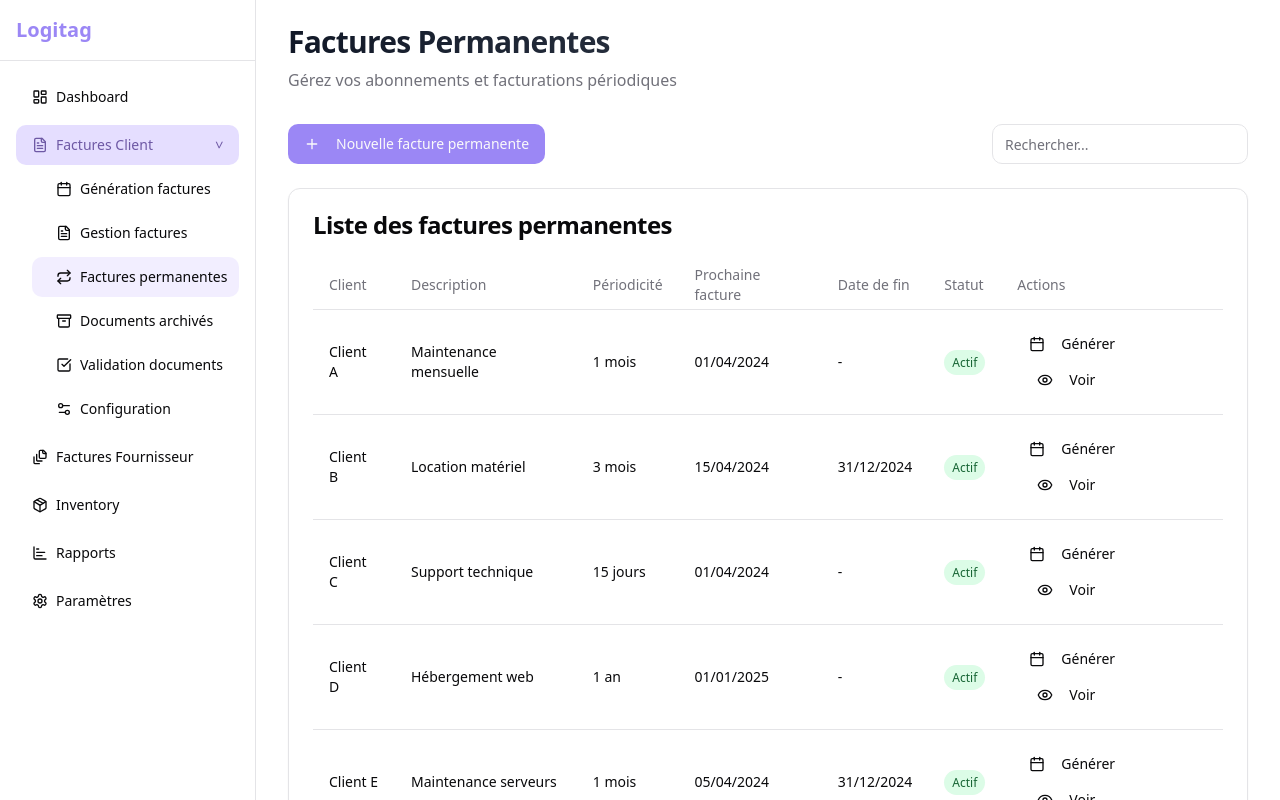
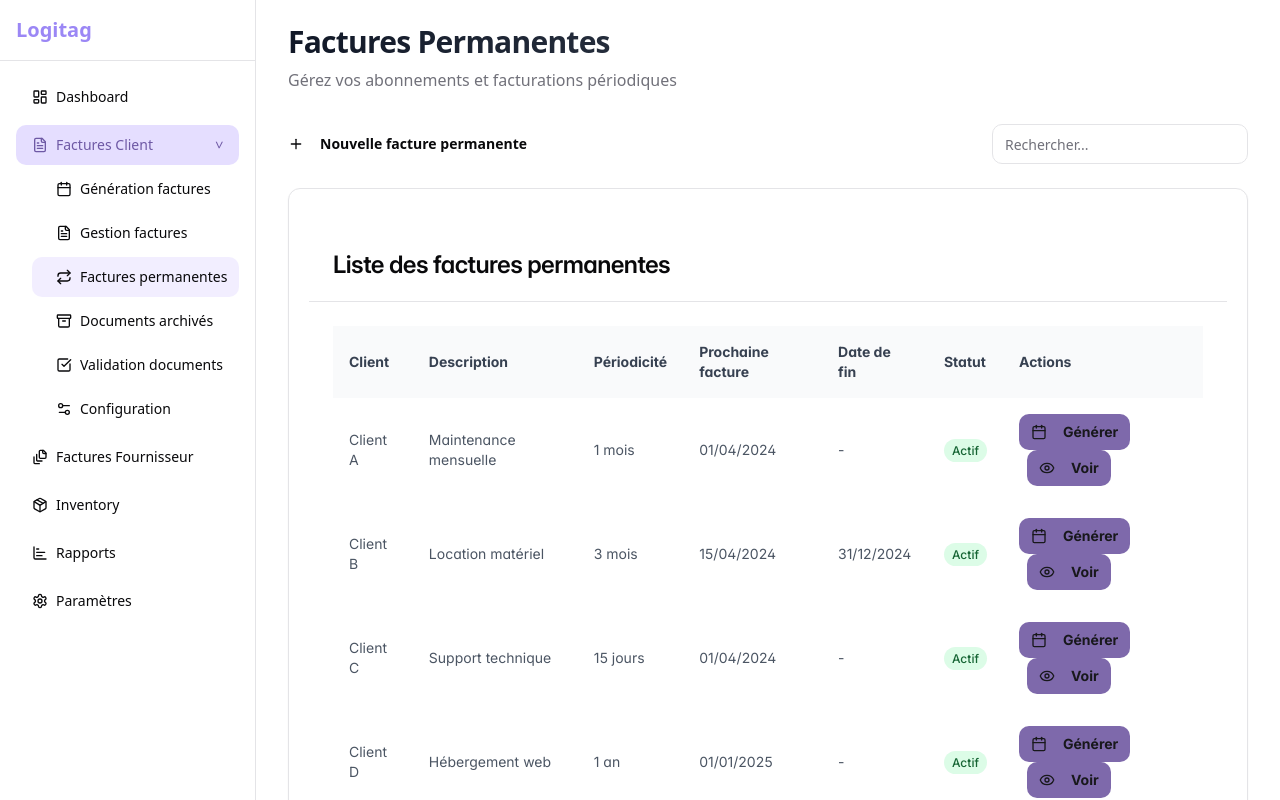
Before and after one commit to Aymanebouf/logitag-billing-navigator-69, a React (Vite) app: page /factures-client/permanentes in a window 1280 px wide. Built offline with nearby package versions, Linux system fonts and the light colour scheme.

Commit message:
Refactor: Use PrimeReact components
Migrate components to use PrimeReact library.

```diff
--- a/src/pages/factures-client/FacturePermanente.tsx
+++ b/src/pages/factures-client/FacturePermanente.tsx
@@ -1,43 +1,22 @@
 
 import { useState } from "react";
-import { cn } from "@/lib/utils";
 import { Layout } from "@/components/Layout";
-import {
-  Card,
-  CardContent,
-  CardHeader,
-  CardTitle,
-} from "@/components/ui/card";
-import { Button } from "@/components/ui/button";
-import { Input } from "@/components/ui/input";
-import {
-  Table,
-  TableBody,
-  TableCell,
-  TableHead,
-  TableHeader,
-  TableRow,
-} from "@/components/ui/table";
-import {
-  Dialog,
-  DialogContent,
-  DialogHeader,
-  DialogTitle,
-  DialogTrigger,
-} from "@/components/ui/dialog";
-import {
-  Select,
-  SelectContent,
-  SelectItem,
-  SelectTrigger,
-  SelectValue,
-} from "@/components/ui/select";
-import { Label } from "@/components/ui/label";
-import { Plus, FileText, Calendar, Eye, ExternalLink } from "lucide-react";
+import { Card } from "primereact/card";
+import { Button } from "primereact/button";
+import { InputText } from "primereact/inputtext";
+import { Dialog } from "primereact/dialog";
+import { Dropdown } from "primereact/dropdown";
+import { Calendar } from "primereact/calendar";
+import { DataTable } from "primereact/datatable";
+import { Column } from "primereact/column";
+import { FileText, Calendar as CalendarIcon, Eye, ExternalLink, Plus } from "lucide-react";
+import { PrimeAdapter } from "@/components/PrimeAdapter";
 
 const FacturePermanente = () => {
   const [selectedClient, setSelectedClient] = useState<string | null>(null);
   const [selectedFacture, setSelectedFacture] = useState<any>(null);
+  const [clientDialogVisible, setClientDialogVisible] = useState(false);
+  const [factureDetailsDialogVisible, setFactureDetailsDialogVisible] = useState(false);
 
   const facturesLiees = [
     {
@@ -192,6 +171,32 @@ const FacturePermanente = () => {
     { nom: "Client G", description: "Formation", periodicite: "3 mois", prochaine: "15/05/2024", fin: "31/12/2024", statut: "Actif" }
   ];
 
+  const typePrestations = [
+    { label: 'Location de palettes', value: 'location-palettes' },
+    { label: 'Services de maintenance', value: 'maintenance' },
+    { label: 'Nettoyage industriel', value: 'nettoyage' },
+    { label: 'Stockage de containers', value: 'stockage-containers' },
+    { label: 'Transport de marchandises', value: 'transport' },
+    { label: 'Formation', value: 'formation' },
+    { label: 'Maintenance de machines', value: 'maintenance-machines' },
+    { label: 'Consommation électrique', value: 'electricite' },
+    { label: "Location d'espace de stockage", value: 'stockage-espace' },
+    { label: 'Service de livraison', value: 'livraison' }
+  ];
+
+  const periodes = [
+    { label: '15 jours', value: '15j' },
+    { label: '1 mois', value: '1m' },
+    { label: '3 mois', value: '3m' },
+    { label: '6 mois', value: '6m' },
+    { label: '1 an', value: '1a' }
+  ];
+
+  const moments = [
+    { label: 'Avant la période', value: 'avant' },
+    { label: 'Après la période', value: 'apres' }
+  ];
+
   // Fonction pour afficher les détails selon le type de prestation
   const renderDetailsFields = (facture) => {
     const details = facture.details;
@@ -284,6 +289,90 @@ const FacturePermanente = () => {
     }
   };
 
+  const statutBodyTemplate = (rowData) => {
+    let bgClass = "bg-gray-100 text-gray-800";
+
+    if (rowData.statut === "Actif") {
+      bgClass = "bg-green-100 text-green-800";
+    }
+
+    return (
+      <span className={`px-2 py-1 rounded-full text-xs font-medium ${bgClass}`}>
+        {rowData.statut}
+      </span>
+    );
+  };
+
+  const statutFactureBodyTemplate = (rowData) => {
+    let bgClass = "bg-gray-100 text-gray-800";
+
+    if (rowData.statut === "Payée") {
+      bgClass = "bg-green-100 text-green-800";
+    } else if (rowData.statut === "En attente") {
+      bgClass = "bg-yellow-100 text-yellow-800";
+    } else if (rowData.statut === "À générer") {
+      bgClass = "bg-blue-100 text-blue-800";
+    }
+
+    return (
+      <span className={`px-2 py-1 rounded-full text-xs font-medium ${bgClass}`}>
+        {rowData.statut}
+      </span>
+    );
+  };
+
+  const actionsBodyTemplate = (rowData) => {
+    return (
+      <div className="space-x-2">
+        <Button
+          icon={() => <CalendarIcon className="w-4 h-4 mr-2" />}
+          label="Générer"
+          className={PrimeAdapter.buttonClass("secondary", "sm")}
+        />
+        <Button
+          icon={() => <Eye className="w-4 h-4 mr-2" />}
+          label="Voir"
+          className={PrimeAdapter.buttonClass("secondary", "sm")}
+          onClick={() => {
+            setSelectedClient(rowData.nom);
+            setClientDialogVisible(true);
+          }}
+        />
+      </div>
+    );
+  };
+
+  const factureActionsBodyTemplate = (rowData) => {
+    return (
+      <Button
+        icon={() => <ExternalLink className="w-4 h-4 mr-2" />}
+        label="Détails"
+        className={PrimeAdapter.buttonClass("ghost", "sm")}
+        onClick={() => {
+          setSelectedFacture(rowData);
+          setFactureDetailsDialogVisible(true);
+        }}
+      />
+    );
+  };
+
+  const footerNewFactureDialog = (
+    <div className="flex justify-end">
+      <Button
+        label="Annuler"
+        icon="pi pi-times"
+        className={PrimeAdapter.buttonClass("outline")}
+        onClick={() => { /* action d'annulation */ }}
+      />
+      <Button
+        label="Créer l'abonnement"
+        icon={() => <FileText className="w-4 h-4 mr-2" />}
+        className={PrimeAdapter.buttonClass("default")}
+        onClick={() => { /* action de création */ }}
+      />
+    </div>
+  );
+
   return (
     <Layout>
       <div className="space-y-6">
@@ -297,236 +386,187 @@ const FacturePermanente = () => {
         </header>
 
         <div className="flex justify-between items-center mb-6">
-          <Dialog>
-            <DialogTrigger asChild>
-              <Button>
-                <Plus className="w-4 h-4 mr-2" />
-                Nouvelle facture permanente
-              </Button>
-            </DialogTrigger>
-            <DialogContent className="sm:max-w-[425px]">
-              <DialogHeader>
-                <DialogTitle>Créer une facture permanente</DialogTitle>
-              </DialogHeader>
-              <div className="space-y-4 py-4">
-                <div className="space-y-2">
-                  <Label htmlFor="client">Client</Label>
-                  <Input id="client" placeholder="Nom du client" />
-                </div>
-                <div className="space-y-2">
-                  <Label htmlFor="description">Description de la prestation</Label>
-                  <Input id="description" placeholder="Description" />
-                </div>
-                <div className="space-y-2">
-                  <Label htmlFor="typePrestation">Type de prestation</Label>
-                  <Select>
-                    <SelectTrigger>
-                      <SelectValue placeholder="Choisir un type" />
-                    </SelectTrigger>
-                    <SelectContent>
-                      <SelectItem value="location-palettes">Location de palettes</SelectItem>
-                      <SelectItem value="maintenance">Services de maintenance</SelectItem>
-                      <SelectItem value="nettoyage">Nettoyage industriel</SelectItem>
-                      <SelectItem value="stockage-containers">Stockage de containers</SelectItem>
-                      <SelectItem value="transport">Transport de marchandises</SelectItem>
-                      <SelectItem value="formation">Formation</SelectItem>
-                      <SelectItem value="maintenance-machines">Maintenance de machines</SelectItem>
-                      <SelectItem value="electricite">Consommation électrique</SelectItem>
-                      <SelectItem value="stockage-espace">Location d'espace de stockage</SelectItem>
-                      <SelectItem value="livraison">Service de livraison</SelectItem>
-                    </SelectContent>
-                  </Select>
-                </div>
-                <div className="space-y-2">
-                  <Label htmlFor="periodicite">Périodicité</Label>
-                  <Select>
-                    <SelectTrigger>
-                      <SelectValue placeholder="Choisir une périodicité" />
-                    </SelectTrigger>
-                    <SelectContent>
-                      <SelectItem value="15j">15 jours</SelectItem>
-                      <SelectItem value="1m">1 mois</SelectItem>
-                      <SelectItem value="3m">3 mois</SelectItem>
-                      <SelectItem value="6m">6 mois</SelectItem>
-                      <SelectItem value="1a">1 an</SelectItem>
-                    </SelectContent>
-                  </Select>
-                </div>
-                <div className="space-y-2">
-                  <Label htmlFor="facturation">Moment de facturation</Label>
-                  <Select>
-                    <SelectTrigger>
-                      <SelectValue placeholder="Choisir le moment" />
-                    </SelectTrigger>
-                    <SelectContent>
-                      <SelectItem value="avant">Avant la période</SelectItem>
-                      <SelectItem value="apres">Après la période</SelectItem>
-                    </SelectContent>
-                  </Select>
-                </div>
-                <div className="space-y-2">
-                  <Label htmlFor="debut">Date de début</Label>
-                  <Input id="debut" type="date" />
-                </div>
-                <div className="space-y-2">
-                  <Label htmlFor="fin">Date de fin (optionnelle)</Label>
-                  <Input id="fin" type="date" />
-                  <p className="text-xs text-muted-foreground">
-                    Laissez vide pour un abonnement sans date de fin
-                  </p>
-                </div>
-                <Button type="submit" className="w-full">
-                  <FileText className="w-4 h-4 mr-2" />
-                  Créer l'abonnement
-                </Button>
-              </div>
-            </DialogContent>
-          </Dialog>
+          <Button
+            label="Nouvelle facture permanente"
+            icon={() => <Plus className="w-4 h-4 mr-2" />}
+            className={PrimeAdapter.buttonClass()}
+            onClick={() => {
+              // Ouvrir le dialogue pour nouvelle facture
+            }}
+          />
 
           <div className="w-64">
-            <Input placeholder="Rechercher..." />
+            <InputText
+              placeholder="Rechercher..."
+              className={PrimeAdapter.inputClass()}
+            />
           </div>
         </div>
 
-        <Card>
-          <CardHeader>
-            <CardTitle>Liste des factures permanentes</CardTitle>
-          </CardHeader>
-          <CardContent>
-            <Table>
-              <TableHeader>
-                <TableRow>
-                  <TableHead>Client</TableHead>
-                  <TableHead>Description</TableHead>
-                  <TableHead>Périodicité</TableHead>
-                  <TableHead>Prochaine facture</TableHead>
-                  <TableHead>Date de fin</TableHead>
-                  <TableHead>Statut</TableHead>
-                  <TableHead>Actions</TableHead>
-                </TableRow>
-              </TableHeader>
-              <TableBody>
-                {clientsList.map((client, index) => (
-                  <TableRow key={index}>
-                    <TableCell>{client.nom}</TableCell>
-                    <TableCell>{client.description}</TableCell>
-                    <TableCell>{client.periodicite}</TableCell>
-                    <TableCell>{client.prochaine}</TableCell>
-                    <TableCell>{client.fin}</TableCell>
-                    <TableCell>
-                      <span className="px-2 py-1 rounded-full bg-green-100 text-green-800 text-xs font-medium">
-                        {client.statut}
-                      </span>
-                    </TableCell>
-                    <TableCell className="space-x-2">
-                      <Button variant="ghost" size="sm">
-                        <Calendar className="w-4 h-4 mr-2" />
-                        Générer
-                      </Button>
-                      <Dialog>
-                        <DialogTrigger asChild>
-                          <Button variant="ghost" size="sm" onClick={() => setSelectedClient(client.nom)}>
-                            <Eye className="w-4 h-4 mr-2" />
-                            Voir
-                          </Button>
-                        </DialogTrigger>
-                        <DialogContent className="sm:max-w-[800px]">
-                          <DialogHeader>
-                            <DialogTitle>Factures liées - {client.nom}</DialogTitle>
-                          </DialogHeader>
+        <Card className={PrimeAdapter.cardClass()}>
+          <div className="flex flex-col space-y-1.5 p-6 border-b">
+            <h3 className="text-2xl font-semibold leading-none tracking-tight">
+              Liste des factures permanentes
+            </h3>
+          </div>
+          <div className="p-6">
+            <DataTable
+              value={clientsList}
+              paginator
+              rows={10}
+              rowsPerPageOptions={[5, 10, 25, 50]}
+              tableStyle={{ minWidth: '50rem' }}
+              className={PrimeAdapter.tableClass()}
+            >
+              <Column field="nom" header="Client" />
+              <Column field="description" header="Description" />
+              <Column field="periodicite" header="Périodicité" />
+              <Column field="prochaine" header="Prochaine facture" />
+              <Column field="fin" header="Date de fin" />
+              <Column field="statut" header="Statut" body={statutBodyTemplate} />
+              <Column body={actionsBodyTemplate} header="Actions" style={{ width: '200px' }} />
+            </DataTable>
+          </div>
+        </Card>
+
+        {/* Dialogues */}
+        <Dialog
+          header={`Factures liées - ${selectedClient}`}
+          visible={clientDialogVisible}
+          style={{ width: '800px' }}
+          onHide={() => setClientDialogVisible(false)}
+          className={PrimeAdapter.dialogClass()}
+        >
           <div className="mt-4">
-                            <Table>
-                              <TableHeader>
-                                <TableRow>
-                                  <TableHead>Numéro</TableHead>
-                                  <TableHead>Date</TableHead>
-                                  <TableHead>Montant</TableHead>
-                                  <TableHead>Statut</TableHead>
-                                  <TableHead>Actions</TableHead>
-                                </TableRow>
-                              </TableHeader>
-                              <TableBody>
-                                {facturesLiees.map((facture) => (
-                                  <TableRow key={facture.id}>
-                                    <TableCell>{facture.numero}</TableCell>
-                                    <TableCell>{facture.date}</TableCell>
-                                    <TableCell>{facture.montant}</TableCell>
-                                    <TableCell>
-                                      <span
-                                        className={cn(
-                                          "px-2 py-1 rounded-full text-xs font-medium",
-                                          {
-                                            "bg-green-100 text-green-800": facture.statut === "Payée",
-                                            "bg-yellow-100 text-yellow-800": facture.statut === "En attente",
-                                            "bg-blue-100 text-blue-800": facture.statut === "À générer",
-                                          }
-                                        )}
+            <DataTable
+              value={facturesLiees}
+              paginator
+              rows={5}
+              rowsPerPageOptions={[5, 10, 25]}
+              tableStyle={{ minWidth: '40rem' }}
+              className={PrimeAdapter.tableClass()}
             >
-                                        {facture.statut}
-                                      </span>
-                                    </TableCell>
-                                    <TableCell>
-                                      <Dialog>
-                                        <DialogTrigger asChild>
-                                          <Button variant="ghost" size="sm" onClick={() => setSelectedFacture(facture)}>
-                                            <ExternalLink className="w-4 h-4 mr-2" />
-                                            Détails
-                                          </Button>
-                                        </DialogTrigger>
-                                        <DialogContent className="sm:max-w-[600px]">
-                                          <DialogHeader>
-                                            <DialogTitle>Détails de la facture {facture.numero}</DialogTitle>
-                                          </DialogHeader>
+              <Column field="numero" header="Numéro" />
+              <Column field="date" header="Date" />
+              <Column field="montant" header="Montant" />
+              <Column field="statut" header="Statut" body={statutFactureBodyTemplate} />
+              <Column body={factureActionsBodyTemplate} header="Actions" style={{ width: '150px' }} />
+            </DataTable>
+          </div>
+        </Dialog>
+
+        <Dialog
+          header={`Détails de la facture ${selectedFacture?.numero || ''}`}
+          visible={factureDetailsDialogVisible}
+          style={{ width: '600px' }}
+          onHide={() => setFactureDetailsDialogVisible(false)}
+          className={PrimeAdapter.dialogClass()}
+        >
+          {selectedFacture && (
             <div className="mt-4 space-y-4">
               <div>
                 <h3 className="font-medium mb-2">Informations générales</h3>
                 <div className="grid grid-cols-2 gap-4 text-sm">
                   <div>
                     <p className="text-muted-foreground">Numéro</p>
-                                                  <p>{facture.numero}</p>
+                    <p>{selectedFacture.numero}</p>
                   </div>
                   <div>
                     <p className="text-muted-foreground">Date</p>
-                                                  <p>{facture.date}</p>
+                    <p>{selectedFacture.date}</p>
                   </div>
                   <div>
                     <p className="text-muted-foreground">Statut</p>
-                                                  <p>{facture.statut}</p>
+                    <p>{selectedFacture.statut}</p>
                   </div>
                   <div>
                     <p className="text-muted-foreground">Montant total</p>
-                                                  <p>{facture.montant}</p>
+                    <p>{selectedFacture.montant}</p>
                   </div>
                 </div>
               </div>
               <div>
                 <h3 className="font-medium mb-2">Détails de la prestation</h3>
                 <div className="space-y-2 text-sm">
-                                                {renderDetailsFields(facture)}
+                  {renderDetailsFields(selectedFacture)}
                   <div className="mt-4 p-3 bg-muted rounded-md">
                     <p className="font-medium">Formule de calcul :</p>
-                                                  <p>{facture.details.formule}</p>
+                    <p>{selectedFacture.details.formule}</p>
                   </div>
                 </div>
               </div>
             </div>
-                                        </DialogContent>
+          )}
         </Dialog>
-                                    </TableCell>
-                                  </TableRow>
-                                ))}
-                              </TableBody>
-                            </Table>
+
+        <Dialog
+          header="Créer une facture permanente"
+          visible={false}
+          style={{ width: '450px' }}
+          footer={footerNewFactureDialog}
+          onHide={() => {/* action de fermeture */}}
+          className={PrimeAdapter.dialogClass()}
+        >
+          <div className="space-y-4 py-4">
+            <div className="space-y-2">
+              <label className={PrimeAdapter.labelClass()}>Client</label>
+              <InputText
+                placeholder="Nom du client"
+                className={PrimeAdapter.inputClass()}
+              />
             </div>
-                        </DialogContent>
+            <div className="space-y-2">
+              <label className={PrimeAdapter.labelClass()}>Description de la prestation</label>
+              <InputText
+                placeholder="Description"
+                className={PrimeAdapter.inputClass()}
+              />
+            </div>
+            <div className="space-y-2">
+              <label className={PrimeAdapter.labelClass()}>Type de prestation</label>
+              <Dropdown
+                options={typePrestations}
+                placeholder="Choisir un type"
+                className={PrimeAdapter.selectClass()}
+              />
+            </div>
+            <div className="space-y-2">
+              <label className={PrimeAdapter.labelClass()}>Périodicité</label>
+              <Dropdown
+                options={periodes}
+                placeholder="Choisir une périodicité"
+                className={PrimeAdapter.selectClass()}
+              />
+            </div>
+            <div className="space-y-2">
+              <label className={PrimeAdapter.labelClass()}>Moment de facturation</label>
+              <Dropdown
+                options={moments}
+                placeholder="Choisir le moment"
+                className={PrimeAdapter.selectClass()}
+              />
+            </div>
+            <div className="space-y-2">
+              <label className={PrimeAdapter.labelClass()}>Date de début</label>
+              <Calendar
+                showIcon
+                placeholder="Sélectionner une date"
+                className={PrimeAdapter.inputClass()}
+              />
+            </div>
+            <div className="space-y-2">
+              <label className={PrimeAdapter.labelClass()}>Date de fin (optionnelle)</label>
+              <Calendar
+                showIcon
+                placeholder="Sélectionner une date"
+                className={PrimeAdapter.inputClass()}
+              />
+              <p className="text-xs text-muted-foreground">
+                Laissez vide pour un abonnement sans date de fin
+              </p>
+            </div>
+          </div>
         </Dialog>
-                    </TableCell>
-                  </TableRow>
-                ))}
-              </TableBody>
-            </Table>
-          </CardContent>
-        </Card>
       </div>
     </Layout>
   );
```
Also changed, not shown: src/pages/factures-client/Validation.tsx (+43 -2 lines). Lines whose indentation alone changed are shown as unchanged.
